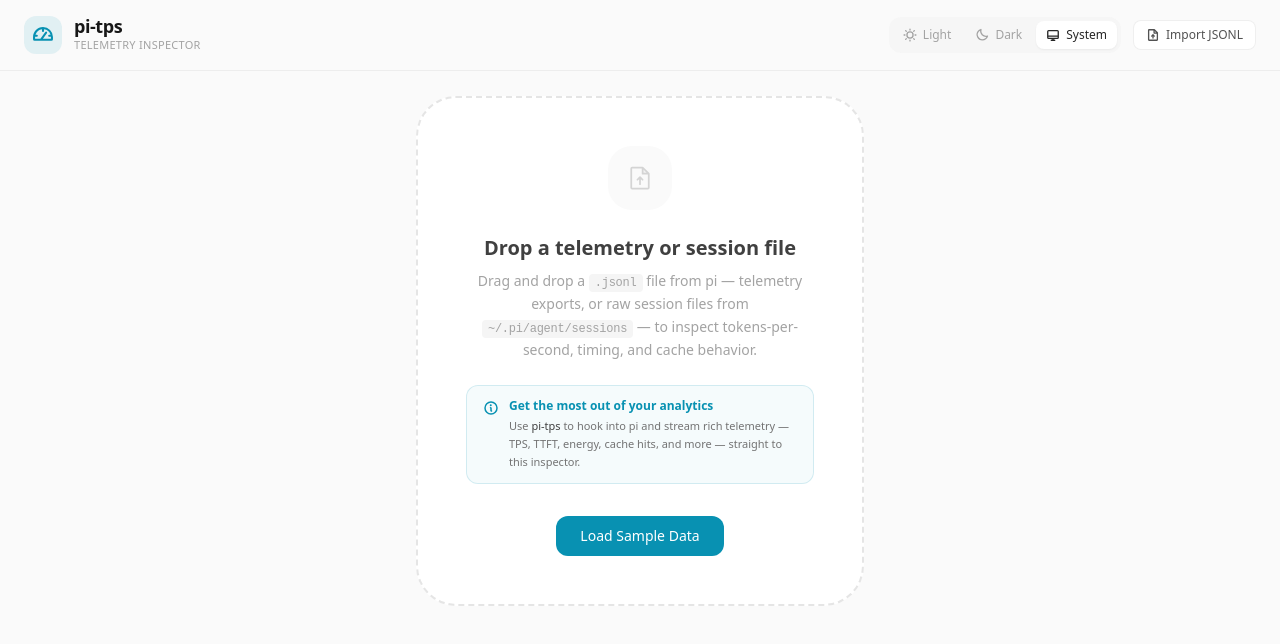
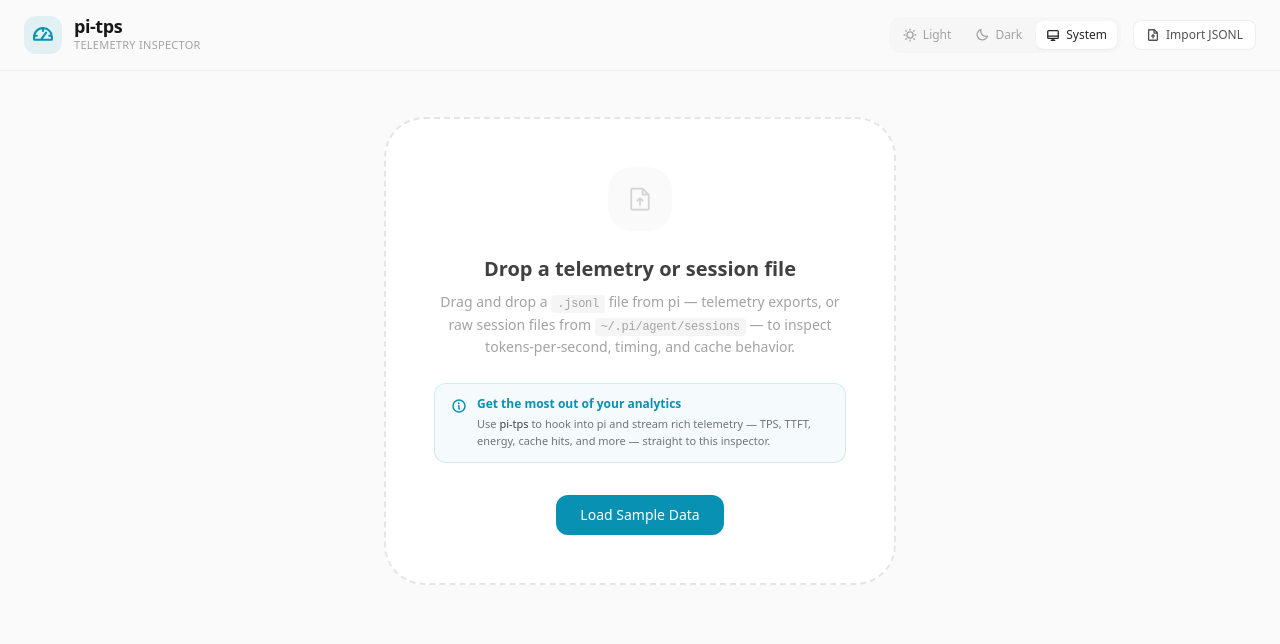
Before and after one commit to monotykamary/pi-tps-web, a React (Vite) app: page / in a window 1280 px wide. Shown: the top 644 px of the page. Built offline with nearby package versions, Linux system fonts and the light colour scheme; a web font is replaced by a local one.

Commit message:
style(ui): widen empty state drop zone to max-w-lg

```diff
--- a/src/App.tsx
+++ b/src/App.tsx
@@ -965,7 +965,7 @@ export default function App() {
             animate={{ opacity: 1, y: 0 }}
             className="flex items-center justify-center min-h-[70dvh] px-6"
           >
-            <div className={`max-w-md w-full text-center p-12 rounded-[2.5rem] border-2 border-dashed transition-colors ${
+            <div className={`max-w-lg w-full text-center p-12 rounded-[2.5rem] border-2 border-dashed transition-colors ${
               dragOver
                 ? 'border-accent bg-accent/5 dark:border-accent dark:bg-accent/10'
                 : 'border-zinc-200 bg-white dark:border-white/[0.06] dark:bg-zinc-800/40'
```
